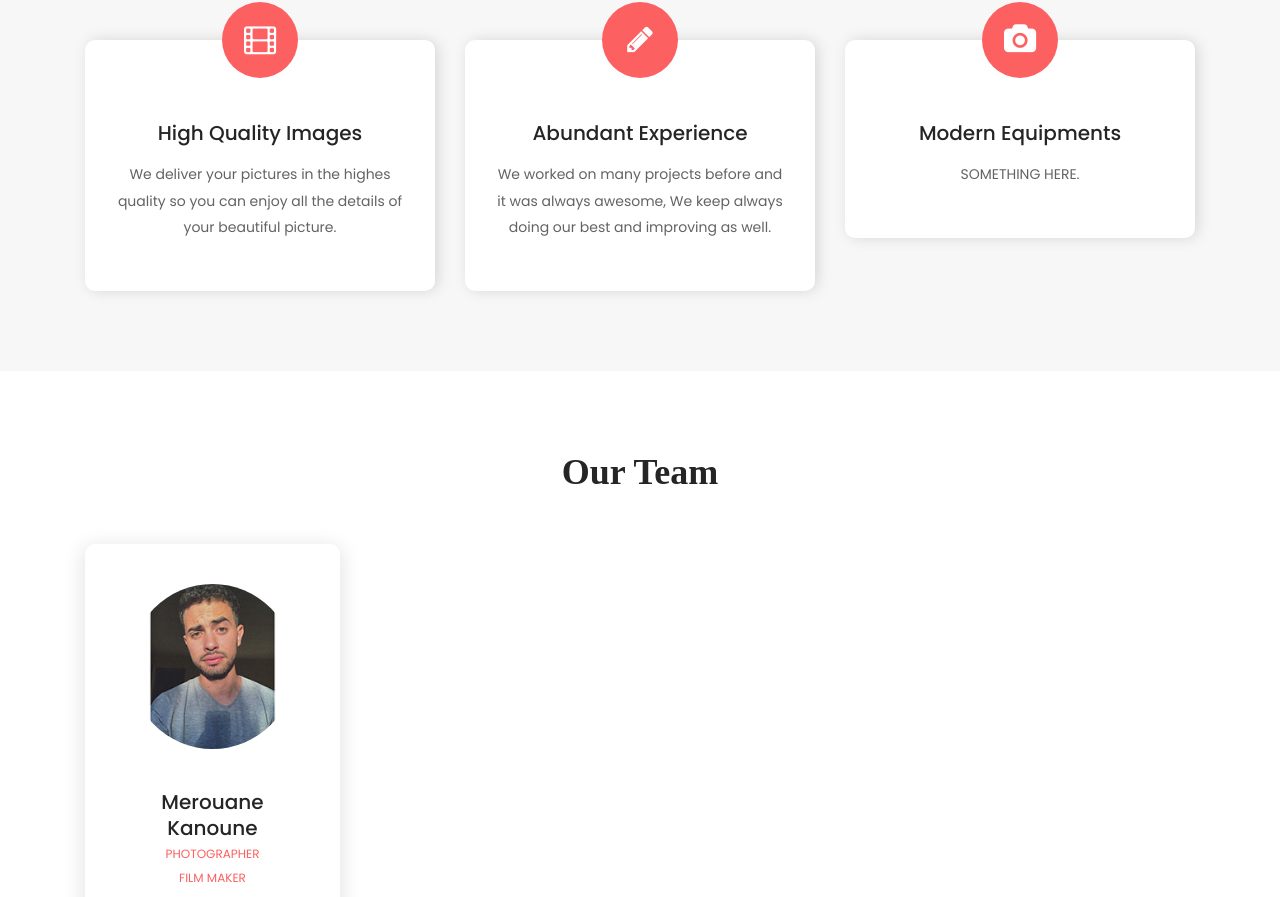
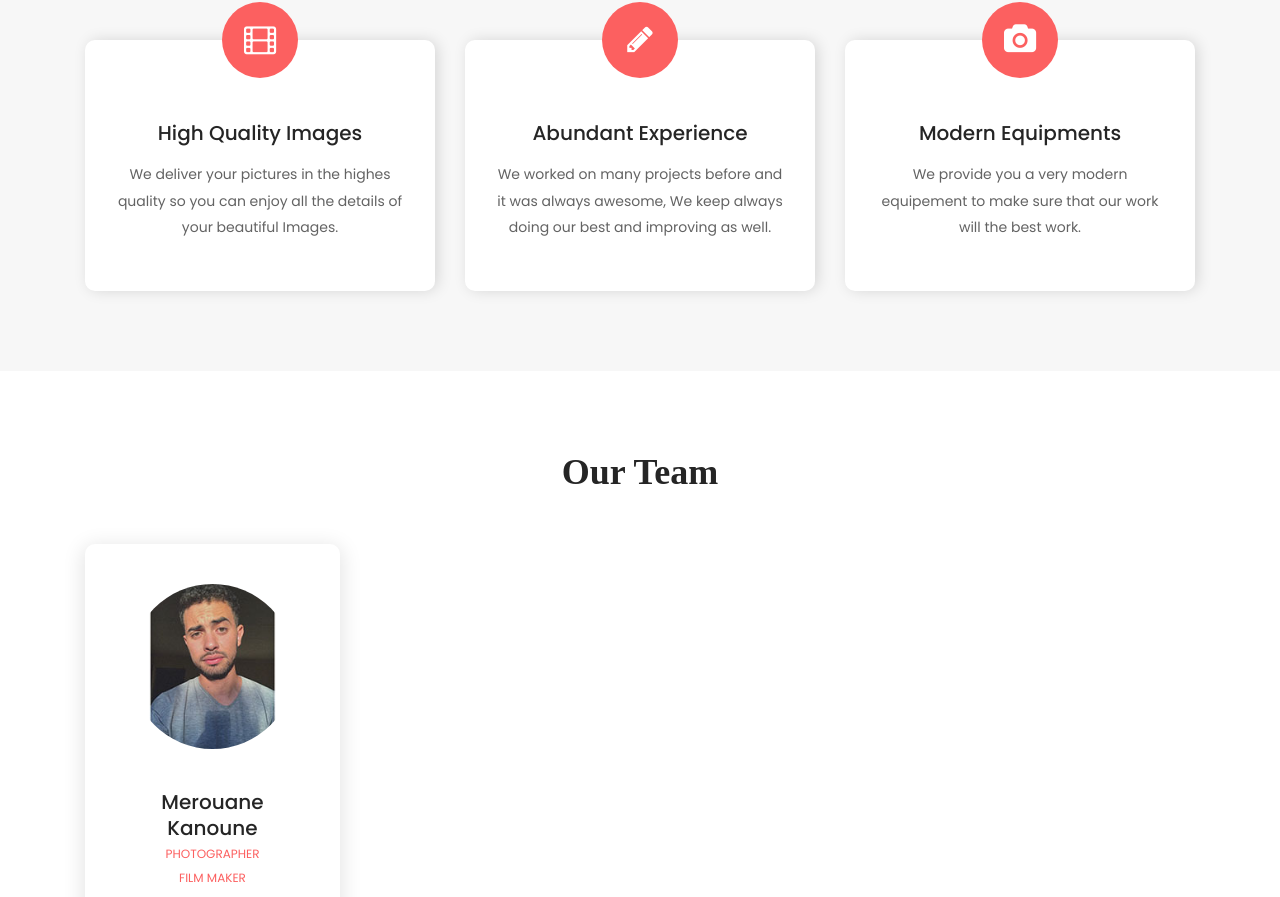
Before and after one commit to reokameprod/reokameprod.github.io, a website: page about.html in a window 1280 px wide. Shown: the part 1253-2150 px from the top of the page. Drawn offline with Linux system fonts and the light colour scheme.

Commit message:
Update about.html

```diff
--- a/about.html
+++ b/about.html
@@ -172,7 +172,7 @@
                             <i class="fa fa-film" aria-hidden="true"></i>
                         </div>
                         <h4>High Quality Images</h4>
-                        <p>We deliver your pictures in the highes quality so you can enjoy all the details of your beautiful picture.</p>
+                        <p>We deliver your pictures in the highes quality so you can enjoy all the details of your beautiful Images.</p>
                     </div>
                 </div>
 
@@ -194,7 +194,7 @@
                             <i class="fa fa-camera" aria-hidden="true"></i>
                         </div>
                         <h4>Modern Equipments</h4>
-                        <p>SOMETHING HERE.</p>
+                        <p>We provide you a very modern equipement to make sure that our work will the best work.</p>
                     </div>
                 </div>
             </div>
```
